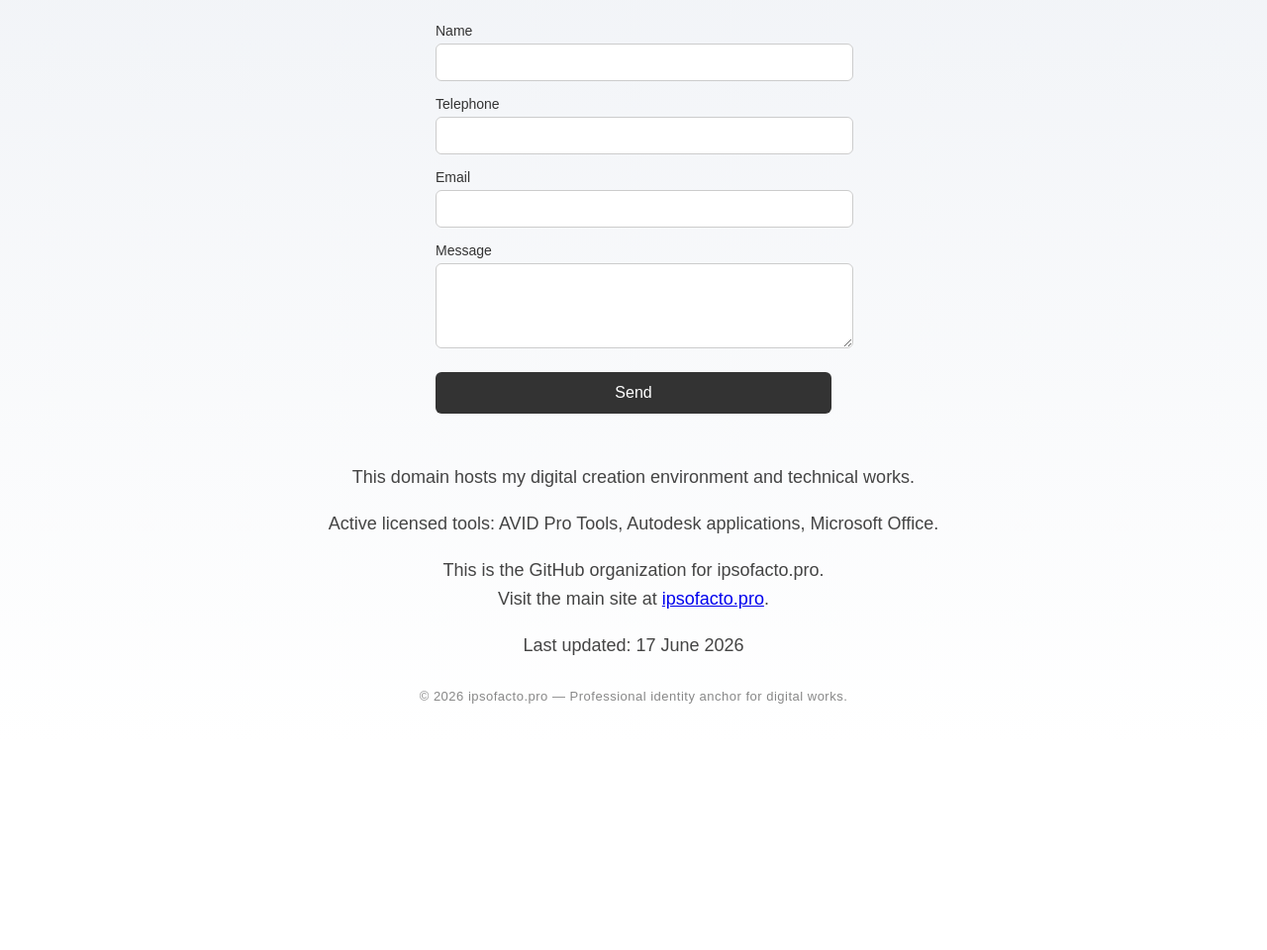
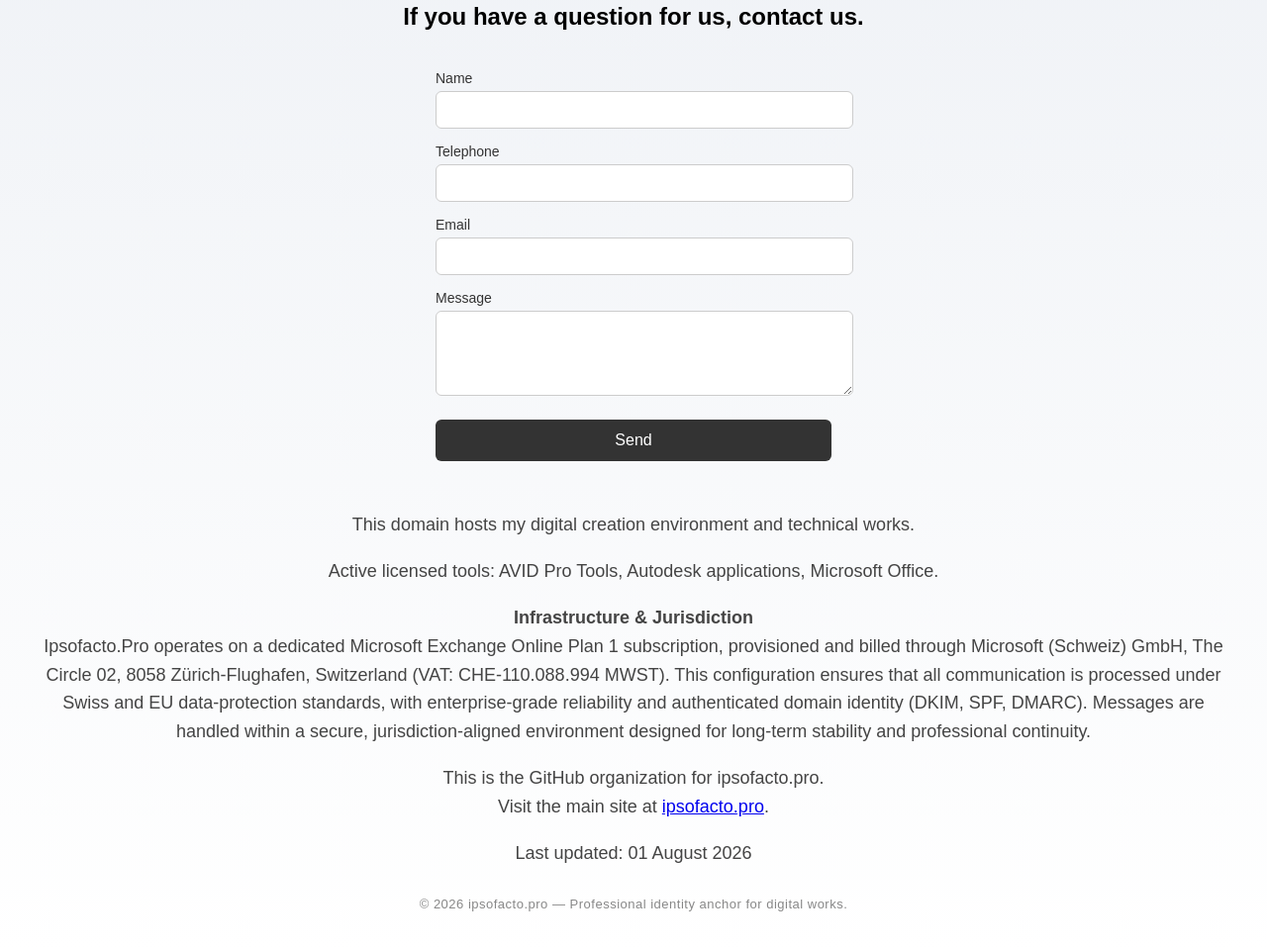
Before and after one commit to ipsofactoPro/ipsofactoPro.github.io, a plain HTML site: page index.html in a window 1280 px wide. Shown: the part 588-1548 px from the top of the page at 99% size. Before the commit the page ends 1339 px from the top, so only its background shows below. Drawn offline with Linux system fonts and the light colour scheme.

Commit message:
Add contact form title and update footer details
Added contact form title and updated footer content. because Exchange Online plan 1 license

```diff
--- a/index.html
+++ b/index.html
@@ -104,6 +104,9 @@
       <p>Temporary homepage — Elevate customization in progress.</p>
     </div>
 
+      <!-- ⭐ CONTACT FORM TITLE -->
+  <h2 class="contact-title">If you have a question for us, contact us.</h2>
+
     <!-- ✅ CONTACT FORM INSERTED HERE -->
     <form action="/contact" method="POST" class="contact-form">
 
@@ -126,13 +129,24 @@
  <footer>
   <p>This domain hosts my digital creation environment and technical works.</p>
   <p>Active licensed tools: AVID Pro Tools, Autodesk applications, Microsoft Office.</p>
+
+  <p><strong>Infrastructure & Jurisdiction</strong><br>
+  Ipsofacto.Pro operates on a dedicated Microsoft Exchange Online Plan 1 subscription,
+  provisioned and billed through Microsoft (Schweiz) GmbH, The Circle 02, 8058 Zürich‑Flughafen,
+  Switzerland (VAT: CHE‑110.088.994 MWST). This configuration ensures that all communication is
+  processed under Swiss and EU data‑protection standards, with enterprise‑grade reliability and
+  authenticated domain identity (DKIM, SPF, DMARC). Messages are handled within a secure,
+  jurisdiction‑aligned environment designed for long‑term stability and professional continuity.</p>
+
   <p>This is the GitHub organization for ipsofacto.pro.<br>
-      Visit the main site at <a href="https://ipsofacto.pro">ipsofacto.pro</a>.
-      <p>Last updated: 17 June 2026</p>
+  Visit the main site at <a href="https://ipsofacto.pro">ipsofacto.pro</a>.</p>
+
+  <p>Last updated: 01 August 2026</p>
 </footer>
 
 <div class="signature">
   © 2026 ipsofacto.pro — Professional identity anchor for digital works.
 </div>
+
   </body>
 </html>
```
Lines whose indentation alone changed are shown as unchanged.
